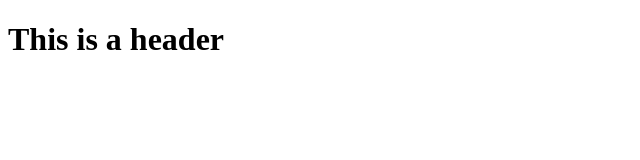
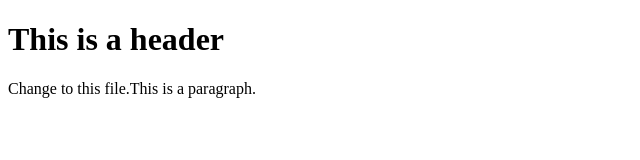
Before and after one commit to Kelly-Coding/git-test, a plain HTML site: page index.html in a window 1280 px wide. Shown: the whole page, without its empty margins (0-640 px from the left). Drawn offline with Linux system fonts and the light colour scheme.

Commit message:
Second commit

```diff
--- a/index.html
+++ b/index.html
@@ -7,6 +7,7 @@
 </head>
 <body>
     <h1>This is a header</h1>
+    <p>Change to this file.This is a paragraph.</p>
 
 </body>
 </html>
```
